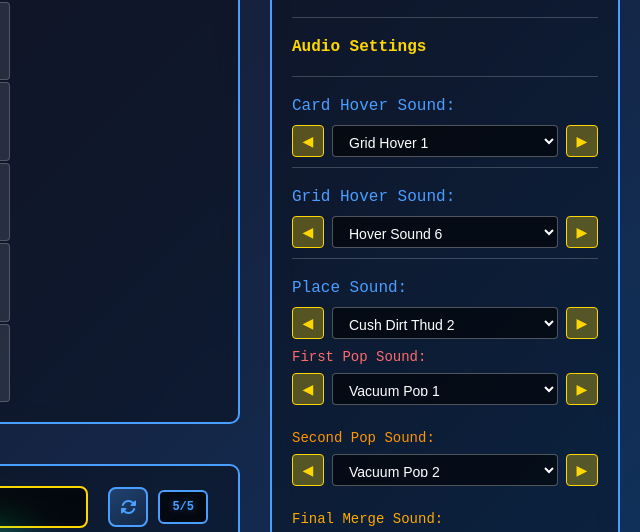
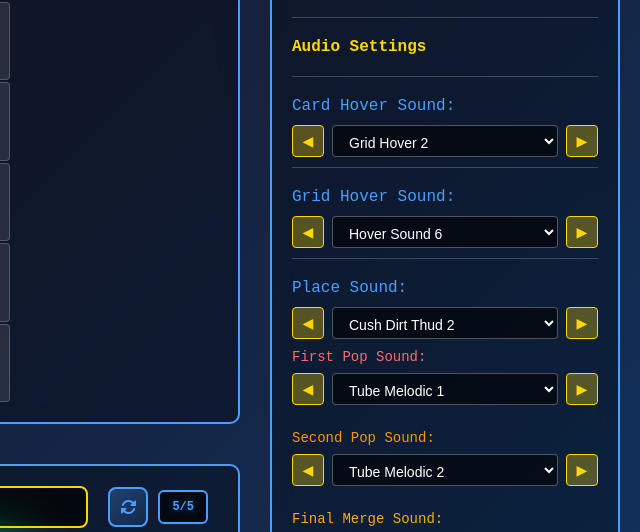
Before and after one commit to timuurbesli/citydefensezUIUX, a website: page src/pages/grid-test.html in a window 1280 px wide. Shown: the part 87-619 px from the top of the page, 640-1280 px from the left. Drawn offline with Linux system fonts and the light colour scheme.

Commit message:
card sounds

```diff
--- a/src/pages/grid-test.html
+++ b/src/pages/grid-test.html
@@ -903,9 +903,9 @@
 
         let selectedHoverSoundIndex = 5; // Default to Hover Sound 6
         let selectedPlaceSoundIndex = 0; // Default to first place sound
-        let selectedFirstPopSoundIndex = 0; // Default to first sound for first pop
-        let selectedSecondPopSoundIndex = 1; // Default to second sound for second pop
-        let selectedMergeSoundIndex = 0; // Default to first merge sound
+        let selectedFirstPopSoundIndex = 8; // Tube Melodic 1
+        let selectedSecondPopSoundIndex = 9; // Tube Melodic 2
+        let selectedMergeSoundIndex = 9; // Rolling Interlock 9 (index corrected)
         let currentHoverSound = null; // Track currently playing sound
         let shuffleModeEnabled = false; // Shuffle mode toggle
         let lastPlayedPlaceSoundIndex = -1; // Track last played sound to avoid repeats
@@ -919,6 +919,18 @@
             'BuildingMoveGridHover (4).mp3',
             'BuildingMoveGridHover (5).mp3',
             'BuildingMoveGridHover (6).mp3',
+            '11L-soft_card_sound-1751548317298.mp3',
+            '11L-soft_card_sound-1751548320946.mp3',
+            '11L-soft_card_sound-1751548322055.mp3',
+            '11L-soft_card_sound-1751548326015.mp3',
+            '11L-soft_card_sound-1751548337230.mp3',
+            '11L-soft_card_sound-1751548348905.mp3',
+            '11L-soft_short_card_soun-1751548366410.mp3',
+            '11L-really_soft_card_sou-1751548415114.mp3',
+            '11L-really_soft_card_sou-1751548424194.mp3',
+            '11L-really_soft_card_sou-1751548431351.mp3',
+            '11L-really_soft_card_sou-1751548444433.mp3',
+            '11L-really_soft_card_sou-1751548455073.mp3',
             'SFX_Pop_Bottle_Tiny_1.wav',
             'SFX_Pop_Bottle_Tiny_2.wav',
             'SFX_Pop_Designed_Collect_Vacuum_1.wav',
@@ -946,6 +958,18 @@
             'Grid Hover 4',
             'Grid Hover 5',
             'Grid Hover 6',
+            'Soft Card 1',
+            'Soft Card 2',
+            'Soft Card 3',
+            'Soft Card 4',
+            'Soft Card 5',
+            'Soft Card 6',
+            'Soft Short Card',
+            'Really Soft Card 1',
+            'Really Soft Card 2',
+            'Really Soft Card 3',
+            'Really Soft Card 4',
+            'Really Soft Card 5',
             'Bottle Pop 1',
             'Bottle Pop 2',
             'Vacuum Pop 1',
@@ -966,7 +990,7 @@
             'Whistle Juicy'
         ];
 
-        let selectedCardHoverSoundIndex = 0;
+        let selectedCardHoverSoundIndex = 1; // Grid Hover 2
 
         function playCardHoverSound() {
             const soundFile = cardHoverSounds[selectedCardHoverSoundIndex];
```
Also changed, not shown: 12 other files.
